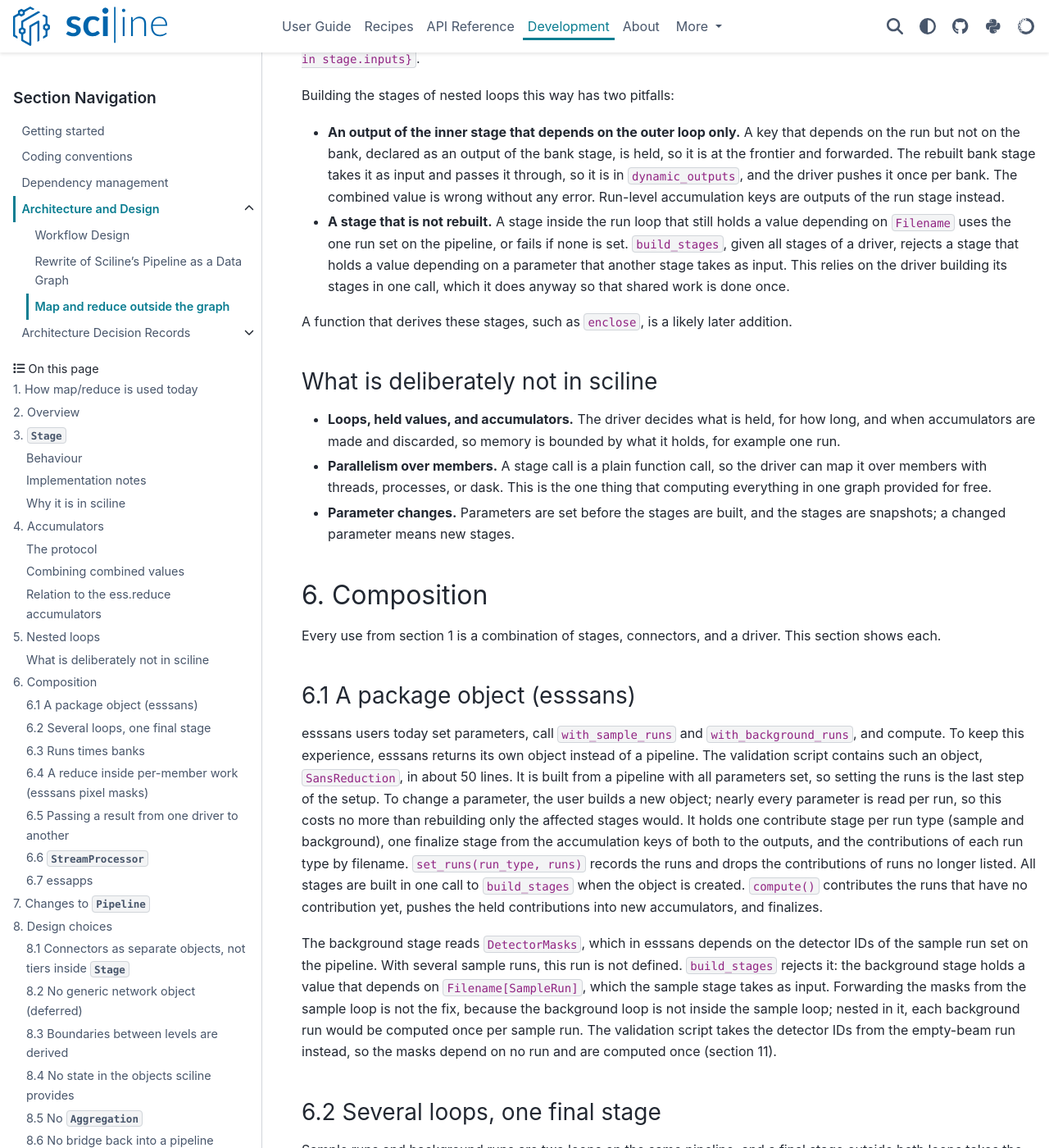
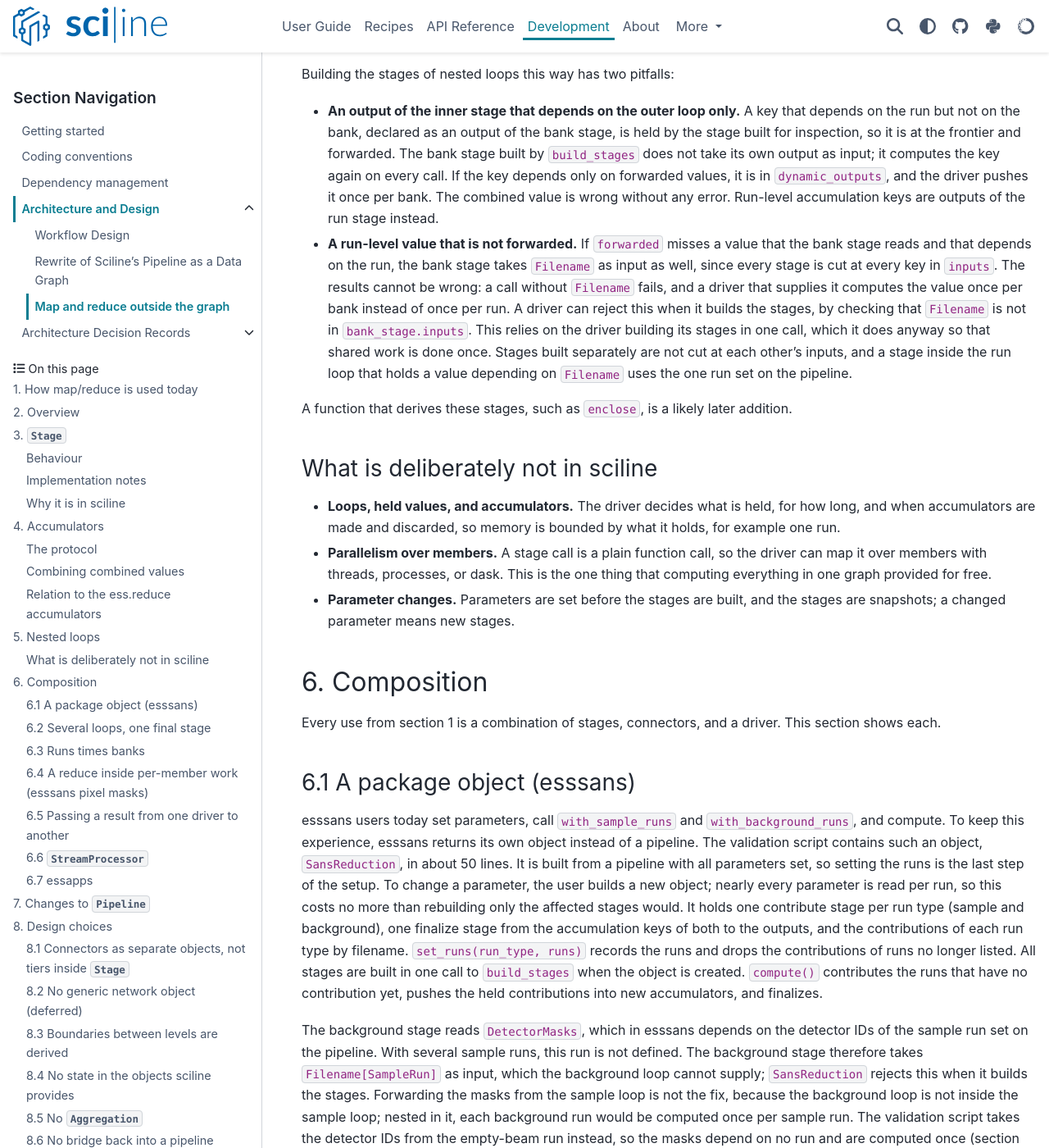
Before and after one commit to scipp/sciline, a Sphinx documentation site: the page built from docs/developer/architecture-and-design/map-reduce-outside-the-graph.md, in a window 1280 px wide and 1400 px high, scrolled down 6233 px. Shown: the whole window at 82% size. Built offline with Sphinx 7.4.7 and the PyData theme 0.15.4, drawn with Linux system fonts in a browser that asks for light colours; the version number could not be read and is left out; some of the changed text lies outside the part shown.

Commit message:
Give build_stages one set of inputs shared by all stages
Each stage is cut at every shared input, except at its own outputs, and takes
those its outputs need. No stage can then hold a value that depends on a key
another stage varies, so the check that rejected such stages and StageSpec go
away. A run-level value that a nested-loop driver does not forward makes the
inner stage take the outer key as an extra input, so the results cannot be
silently wrong; a driver that wants the error at build time checks
stage.inputs, as the LoKI validation script now does.

Co-Authored-By: Claude Opus 5.5 <noreply@anthropic.com>

````diff
--- a/docs/developer/architecture-and-design/loki_validation.py
+++ b/docs/developer/architecture-and-design/loki_validation.py
@@ -61,7 +61,7 @@ from ess.sans.workflow import _merge, merge_contributions
 from scipp.testing import assert_allclose, assert_identical
 
 import sciline
-from sciline import Buffered, Stage, StageSpec, build_stages
+from sciline import Buffered, Stage, build_stages
 
 OUTPUTS = (BackgroundSubtractedIofQ, BackgroundSubtractedIofQxy)
 SCHEDULER = sciline.scheduler.NaiveScheduler()
@@ -168,17 +168,21 @@ def accumulators_for(run_type: type) -> dict[Any, Any]:
 def reduction_stages(pipeline: sciline.Pipeline) -> tuple[dict[type, Stage], Stage]:
     """One contribute stage per run type, and their shared finalize stage."""
     run_types = (SampleRun, BackgroundRun)
-    contribute = [
-        StageSpec(inputs=(Filename[rt],), outputs=tuple(accumulators_for(rt)))
-        for rt in run_types
-    ]
-    finalize = StageSpec(
-        inputs=tuple(k for spec in contribute for k in spec.outputs), outputs=OUTPUTS
+    acc_keys = [tuple(accumulators_for(rt)) for rt in run_types]
+    *stages, final = build_stages(
+        pipeline,
+        inputs=(
+            *(Filename[rt] for rt in run_types),
+            *(k for ks in acc_keys for k in ks),
+        ),
+        outputs=[*acc_keys, OUTPUTS],
+        scheduler=SCHEDULER,
     )
-    *stages, final = build_stages(
-        pipeline, [*contribute, finalize], scheduler=SCHEDULER
-    )
-    for stage in stages:
+    for run_type, stage in zip(run_types, stages, strict=True):
+        # A stage reading values that depend on the runs of another run type takes
+        # their filenames as input, which the loop over its own runs cannot supply.
+        if stage.inputs != (Filename[run_type],):
+            raise ValueError(f'Contribute stage of {run_type} takes {stage.inputs}')
         # A key that does not vary per run would be pushed once per run.
         if stage.dynamic_outputs != stage.outputs:
             raise ValueError(
@@ -274,9 +278,9 @@ def main() -> None:
     flat.insert(detector_masks)
     flat.insert(detector_ids_from_empty_beam)
     flat[PixelMaskFilenames] = tuple(masks)
-    # With the detector IDs of the sample run, the background stage would hold masks
-    # for the sample run set on the pipeline, while the sample stage varies it, and
-    # build_stages would reject the stages.
+    # With the detector IDs of the sample run, the background stage would read masks
+    # that depend on the sample run, so it would take Filename[SampleRun] as input,
+    # which reduction_stages rejects.
     t0 = time.perf_counter()
     reduction = SansReduction(flat)
     reduction.set_runs(SampleRun, sample_runs[:1])
--- a/docs/developer/architecture-and-design/map-reduce-outside-the-graph.md
+++ b/docs/developer/architecture-and-design/map-reduce-outside-the-graph.md
@@ -72,11 +72,11 @@ stage.compute({Filename: 'run1.nxs'}) # -> {Numerator: ..., Denominator: ...}
 # Several stages from one pipeline, with their static parts computed in one run:
 contribute, finalize = build_stages(
     pipeline,
-    [
-        StageSpec(inputs=(Filename,), outputs=(Numerator, Denominator)),
-        StageSpec(inputs=(Numerator, Denominator), outputs=(IofQ,)),
-    ],
+    inputs=(Filename, Numerator, Denominator),
+    outputs=[(Numerator, Denominator), (IofQ,)],
 )
+contribute.inputs                     # (Filename,)
+finalize.inputs                       # (Numerator, Denominator)
 ```
 
 ### Behaviour
@@ -105,12 +105,14 @@ contribute, finalize = build_stages(
   `keys` lists every key the stage uses.
   A parameter that is not an input is in `keys` exactly when changing it on the pipeline would change the stage's results.
   Callers use this to decide what to rebuild (section 6.7).
-- **`build_stages(pipeline, specs)`.**
+- **`build_stages(pipeline, inputs=..., outputs=[...])`.**
   Stages built from one pipeline often share static work, for example a file that each of them reads.
-  `build_stages` takes one `StageSpec(inputs=..., outputs=...)` per stage, builds the stages, and computes their static parts in one scheduler run, so shared intermediate results are computed once and then released.
+  `build_stages` builds one stage per tuple of outputs and computes their static parts in one scheduler run, so shared intermediate results are computed once and then released.
   Each stage keeps only its own frontier values, as if it had been built alone.
   All stages are cut from one pipeline at one moment, so they agree on every key they share by construction.
-  `StageSpec` has keyword-only fields, as `Stage` has keyword-only arguments, because inputs and outputs are both tuples of keys and are easily swapped.
+  `inputs` is one set of keys for all stages: every stage is cut at every one of them, except at its own outputs, and takes those that its outputs still need.
+  So no stage holds a value that depends on a key that another stage takes as input; a stage that needs such a value takes the key as input itself.
+  A key in `inputs` that no stage takes is rejected.
 - **Threads.**
   A stage can be called from several threads at once; the static part is still computed only once.
 
@@ -214,14 +213,17 @@ With several stages inside a loop, such as the triplet stage and the per-run ste
 Building the stages of nested loops this way has two pitfalls:
 
 - **An output of the inner stage that depends on the outer loop only.**
-  A key that depends on the run but not on the bank, declared as an output of the bank stage, is held, so it is at the frontier and forwarded.
-  The rebuilt bank stage takes it as input and passes it through, so it is in `dynamic_outputs`, and the driver pushes it once per bank.
+  A key that depends on the run but not on the bank, declared as an output of the bank stage, is held by the stage built for inspection, so it is at the frontier and forwarded.
+  The bank stage built by `build_stages` does not take its own output as input; it computes the key again on every call.
+  If the key depends only on forwarded values, it is in `dynamic_outputs`, and the driver pushes it once per bank.
   The combined value is wrong without any error.
   Run-level accumulation keys are outputs of the run stage instead.
-- **A stage that is not rebuilt.**
-  A stage inside the run loop that still holds a value depending on `Filename` uses the one run set on the pipeline, or fails if none is set.
-  `build_stages`, given all stages of a driver, rejects a stage that holds a value depending on a parameter that another stage takes as input.
+- **A run-level value that is not forwarded.**
+  If `forwarded` misses a value that the bank stage reads and that depends on the run, the bank stage takes `Filename` as input as well, since every stage is cut at every key in `inputs`.
+  The results cannot be wrong: a call without `Filename` fails, and a driver that supplies it computes the value once per bank instead of once per run.
+  A driver can reject this when it builds the stages, by checking that `Filename` is not in `bank_stage.inputs`.
   This relies on the driver building its stages in one call, which it does anyway so that shared work is done once.
+  Stages built separately are not cut at each other's inputs, and a stage inside the run loop that holds a value depending on `Filename` uses the one run set on the pipeline.
 
 A function that derives these stages, such as `enclose`, is a likely later addition.
 
@@ -254,7 +256,7 @@ All stages are built in one call to `build_stages` when the object is created.
 
 The background stage reads `DetectorMasks`, which in esssans depends on the detector IDs of the sample run set on the pipeline.
 With several sample runs, this run is not defined.
-`build_stages` rejects it: the background stage holds a value that depends on `Filename[SampleRun]`, which the sample stage takes as input.
+The background stage therefore takes `Filename[SampleRun]` as input, which the background loop cannot supply; `SansReduction` rejects this when it builds the stages.
 Forwarding the masks from the sample loop is not the fix, because the background loop is not inside the sample loop; nested in it, each background run would be computed once per sample run.
 The validation script takes the detector IDs from the empty-beam run instead, so the masks depend on no run and are computed once (section 11).
 
@@ -503,7 +505,7 @@ An earlier version of the stage tests was run on the generics branch and passed.
 
 The tests cover:
 
-- **Stage:** static part computed once and dynamic part per call; an intermediate input cuts off its ancestors; inputs the outputs do not need are rejected; pass-through of an output that is an input; `compute` rejects a missing input and a value for a key that is not an input; snapshot behaviour; `build_stages` rejects a stage that holds a value depending on a parameter that another stage takes as input, and allows a stage that takes as input a value that another stage holds; `build_stages` computes shared work once, returns the stages in the order of the specs, and rejects an invalid spec; concurrent calls compute the static part once; an expensive load before a cheap parameter (the shape of tuning in essapps); the default scheduler follows a replacement of `sciline.task_graph.DaskScheduler`; the `StreamProcessor` shape with a context update; `visualize_stages` fills what each stage computes with the color of that stage, and applies the styles of groups given by the caller.
+- **Stage:** static part computed once and dynamic part per call; an intermediate input cuts off its ancestors; inputs the outputs do not need are rejected; pass-through of an output that is an input; `compute` rejects a missing input and a value for a key that is not an input; snapshot behaviour; `build_stages` cuts every stage at every input, so a stage reading a value that depends on another stage's input takes that input itself, and allows a stage that takes as input a value that another stage holds; `build_stages` computes shared work once, gives each stage the inputs it needs, and rejects an input that no stage takes and an output not in the pipeline; concurrent calls compute the static part once; an expensive load before a cheap parameter (the shape of tuning in essapps); the default scheduler follows a replacement of `sciline.task_graph.DaskScheduler`; the `StreamProcessor` shape with a context update; `visualize_stages` fills what each stage computes with the color of that stage, and applies the styles of groups given by the caller.
 - **Accumulators:** push order, the first push as result, reading without pushes, pushing combined values gives the same result.
 
 ### Nested drivers
@@ -594,7 +596,7 @@ Not validated: the rewrite of `StreamProcessor` against its real tests.
   Either each package object implements it, or one generic object is built from a registry that maps member keys to accumulation keys; this is decided when the second package migrates.
 - **Which run's detector IDs do the esssans background masks use?**
   `DetectorMasks` reads the detector IDs of the sample run set on the pipeline, and the background runs read it too (section 6.1).
-  With several sample runs this is not defined, and `build_stages` rejects it (section 6.1).
+  With several sample runs this is not defined, and the background stage takes `Filename[SampleRun]` as input, which the background loop cannot supply (section 6.1).
   The validation script uses the empty-beam run, which gives identical results on the test data, where all runs have the same detector IDs.
   esssans decides when it migrates, for example detector IDs from the geometry or from a run chosen by a parameter.
 - **Static work across processes.**
--- a/src/sciline/__init__.py
+++ b/src/sciline/__init__.py
@@ -19,7 +19,7 @@ from .handler import (
     UnsatisfiedRequirement,
 )
 from .pipeline import Pipeline, compute_mapped, get_mapped_node_names
-from .stage import Stage, StageSpec, build_stages, visualize_stages
+from .stage import Stage, build_stages, visualize_stages
 from .task_graph import TaskGraph
 
 __all__ = [
@@ -32,7 +32,6 @@ __all__ = [
     "Reduced",
     "Scope",
     "Stage",
-    "StageSpec",
     'TaskGraph',
     "UnboundTypeVar",
     "UnsatisfiedRequirement",
````
Also changed, not shown: other parts of docs/developer/architecture-and-design/map-reduce-outside-the-graph.md (+3 -6 lines), docs/api-reference/index.md (+0 -1 lines), docs/developer/adr/0003-replace-map-reduce-with-stages-outside-the-graph.md (+9 -9 lines), docs/user-guide/stages.ipynb, 2 other files.
